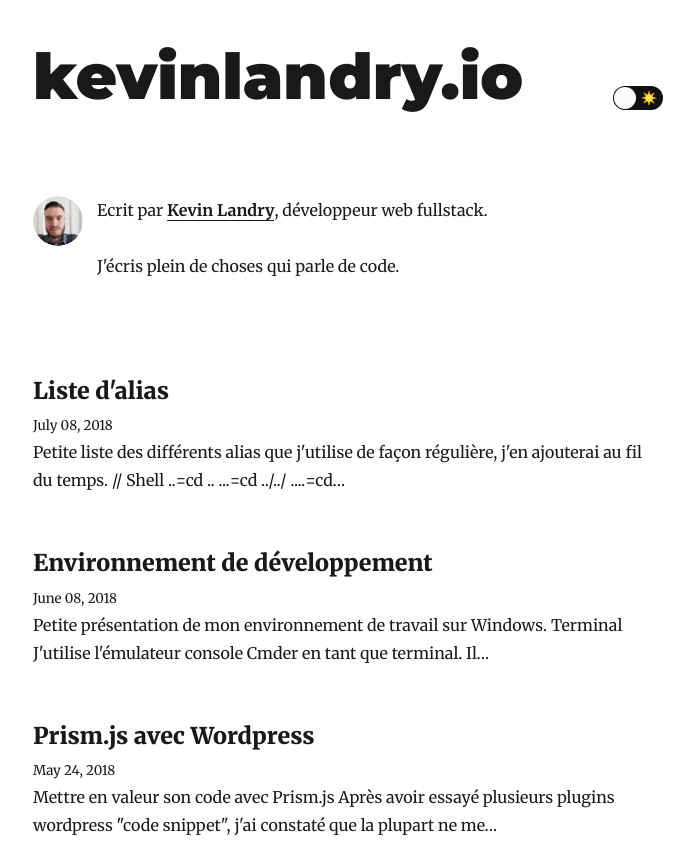
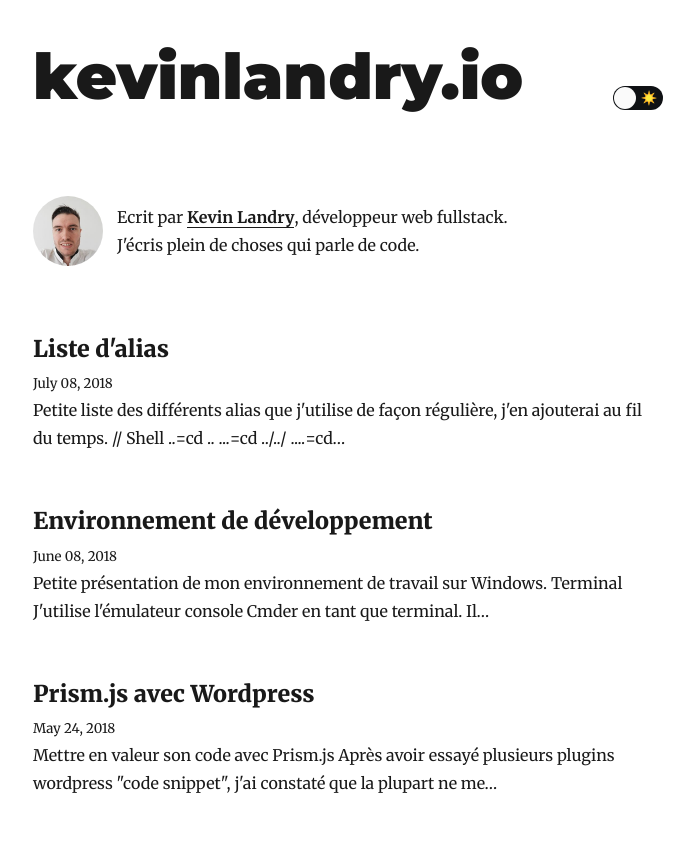
Before and after one commit to kev-landry/kevinlandry.io.bck, a Gatsby site: page / in a window 1280 px wide. Shown: the top 842 px of the page, without its empty margins (292-986 px from the left). Built offline with nearby package versions, Linux system fonts and the light colour scheme; Gatsby itself is replaced by a stand-in of ours; some packages are replaced by stand-ins of ours.

Commit message:
tweak profile-pic

```diff
--- a/src/components/bio.js
+++ b/src/components/bio.js
@@ -14,9 +14,9 @@ import { rhythm } from "../utils/typography"
 const Bio = () => {
   const data = useStaticQuery(graphql`
     query BioQuery {
-      avatar: file(absolutePath: { regex: "/profile-pic.jpg/" }) {
+      avatar: file(absolutePath: { regex: "/profile-pic_2.jpg/" }) {
         childImageSharp {
-          fixed(width: 50, height: 50) {
+          fixed(width: 225, height: 180) {
             ...GatsbyImageSharpFixed
           }
         }
@@ -46,19 +46,25 @@ const Bio = () => {
         style={{
           marginRight: rhythm(1 / 2),
           marginBottom: 0,
-          minWidth: 50,
+					width: rhythm(2.5),
+					height: rhythm(2.5),
           borderRadius: `100%`,
         }}
         imgStyle={{
-          borderRadius: `50%`,
+          borderRadius: `10%`,
         }}
       />
 			<div
 				style= {{
 					display: `flex`,
-					flexDirection: `column`
+					flexDirection: `column`,
+					justifyContent: `center`
 				}}>
-				<p>
+				<p
+					style= {{
+						marginBottom: 0
+					}}
+				>
 					Ecrit par
 					{` `}
 					<a href={`https://twitter.com/${social.twitter}`}>
@@ -67,7 +73,13 @@ const Bio = () => {
 					{` `}
 					développeur web fullstack.
 				</p>
-				<p>J'écris plein de choses qui parle de code.</p>
+				<p
+					style= {{
+						marginBottom: 0
+					}}
+				>
+					J'écris plein de choses qui parle de code.
+				</p>
 			</div>
     </div>
   )
```
Also changed, not shown: content/assets/gatsby-icon.png (deleted), content/assets/profile-pic_1.jpg (renamed from content/assets/profile-pic.jpg), content/assets/profile-pic_2.jpg (added).
